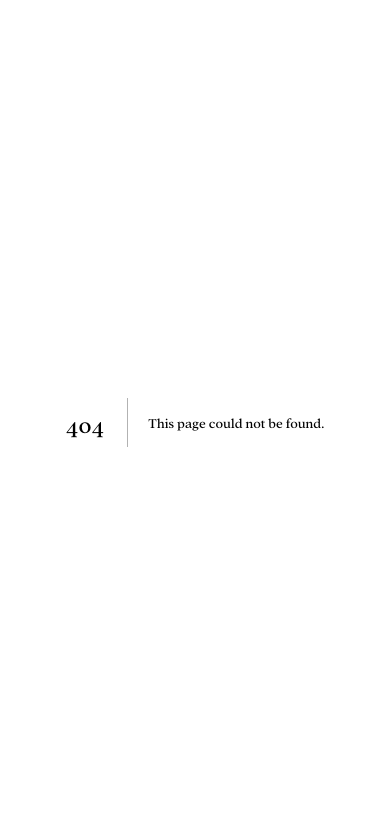
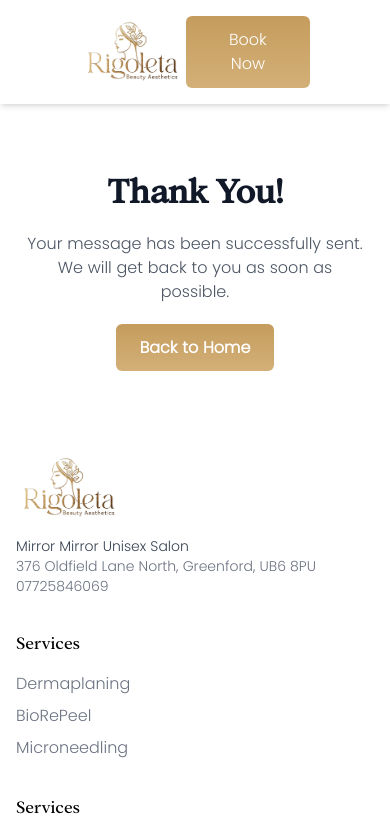
Before and after one commit to ItsBeans/beauty-site-v2, a Next.js app: page /thankyou in a window 390 px wide. Before the commit this address had no page. Shown: the top 839 px of the page. Built offline with nearby package versions, Linux system fonts and the light colour scheme.

Commit message:
Added contact form functionality. next is to make site responsive and its done

```diff
--- a/app/components/ContactForm.tsx
+++ b/app/components/ContactForm.tsx
@@ -1,33 +1,20 @@
-import React, { useState } from 'react';
+import React from 'react';
 
 const ContactForm: React.FC = () => {
-  const [formData, setFormData] = useState({
-    name: '',
-    email: '',
-    message: '',
-  });
-
-  const handleChange = (e: React.ChangeEvent<HTMLInputElement | HTMLTextAreaElement>) => {
-    const { name, value } = e.target;
-    setFormData((prevData) => ({
-      ...prevData,
-      [name]: value,
-    }));
-  };
-
-  const handleSubmit = (e: React.FormEvent) => {
-    e.preventDefault();
-    // Add your form submission logic here (e.g., send to an API)
-    console.log('Form submitted:', formData);
-  };
-
   return (
     <div className="max-w-4xl mx-auto px-6 py-16">
       <h2 className="text-4xl text-center mb-4">Contact Form</h2>
       <p className="text-center text-gray-600 mb-8">
         If you prefer, fill out the form below, and we’ll respond to your inquiry as soon as possible:
       </p>
-      <form onSubmit={handleSubmit} className="space-y-6">
+      <form
+        action="https://formsubmit.co/bennyrocys@gmail.com"
+        method="POST"
+        className="space-y-6"
+      >
+        <input type="hidden" name="_captcha" value="false" /> {/* Disable CAPTCHA */}
+        <input type="hidden" name="_next" value="http://localhost:3000/thankyou" /> {/* Redirect URL */}
+
         <div className="grid grid-cols-1 md:grid-cols-2 gap-6">
           {/* Name Input */}
           <div>
@@ -38,8 +25,6 @@ const ContactForm: React.FC = () => {
               type="text"
               id="name"
               name="name"
-              value={formData.name}
-              onChange={handleChange}
               className="w-full border-b border-gray-400 focus:outline-none focus:border-[#C59C5D] text-gray-800 px-2 py-1"
               placeholder="Your Name"
               required
@@ -54,8 +39,6 @@ const ContactForm: React.FC = () => {
               type="email"
               id="email"
               name="email"
-              value={formData.email}
-              onChange={handleChange}
               className="w-full border-b border-gray-400 focus:outline-none focus:border-[#C59C5D] text-gray-800 px-2 py-1"
               placeholder="Your Email"
               required
@@ -70,8 +53,6 @@ const ContactForm: React.FC = () => {
           <textarea
             id="message"
             name="message"
-            value={formData.message}
-            onChange={handleChange}
             className="w-full border-b border-gray-400 focus:outline-none focus:border-[#C59C5D] text-gray-800 px-2 py-1 h-32 resize-none"
             placeholder="Write your message here"
             required
--- /dev/null
+++ b/app/thankyou/page.tsx
@@ -0,0 +1,26 @@
+
+import Header from "../components/Header";
+import Footer from "../components/Footer";
+
+const thankyou = () => {
+    return (
+      <>
+      <Header/>
+      <div className="max-w-4xl mx-auto px-6 py-16 text-center">
+        <h1 className="text-4xl font-bold text-gray-900 mb-6">Thank You!</h1>
+        <p className="text-gray-600 mb-8">
+          Your message has been successfully sent. We will get back to you as soon as possible.
+        </p>
+        <a
+          href="/"
+          className="px-6 py-3 text-white font-semibold rounded-md bg-gradient-to-b from-[#C59C5D] to-[#D3B078] hover:opacity-90 transition duration-300"
+        >
+          Back to Home
+        </a>
+      </div>
+      <Footer/>
+      </>
+    );
+  };
+
+  export default thankyou;
```
